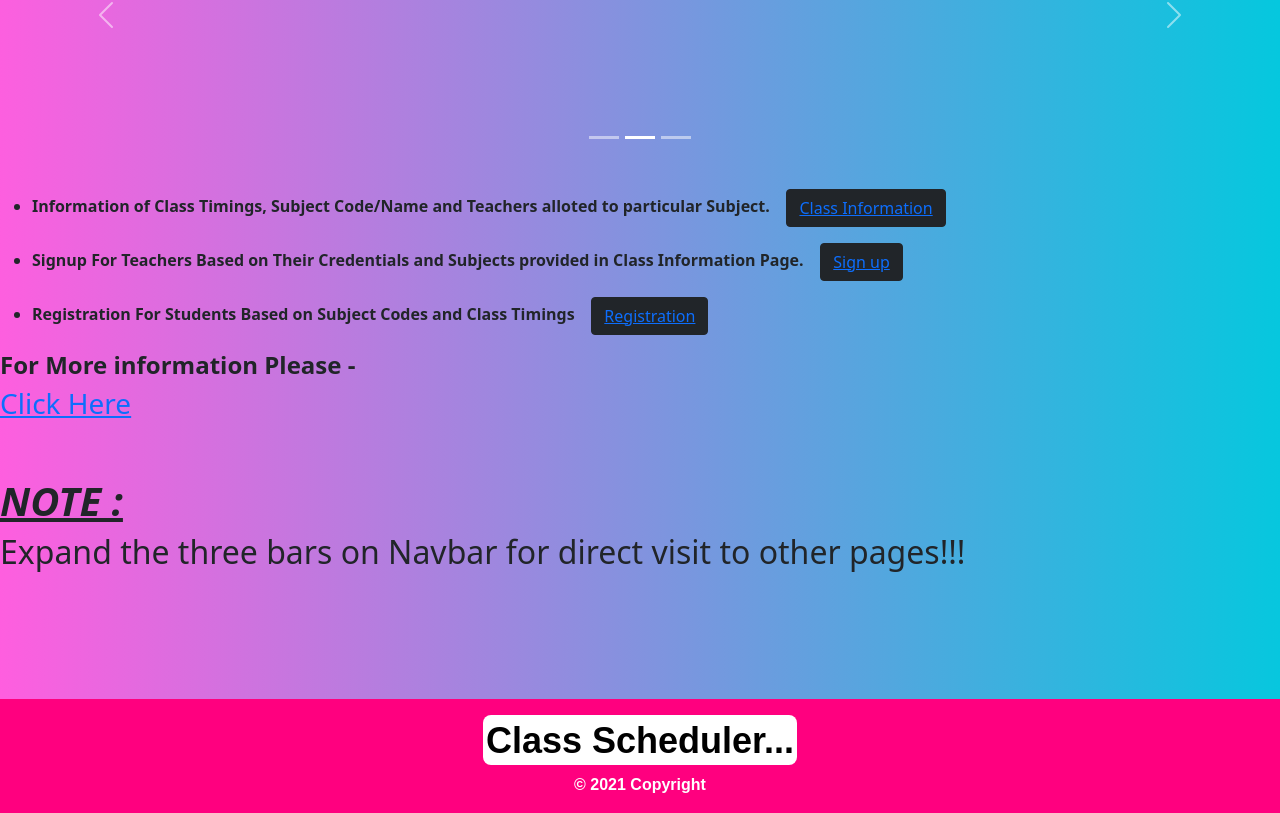
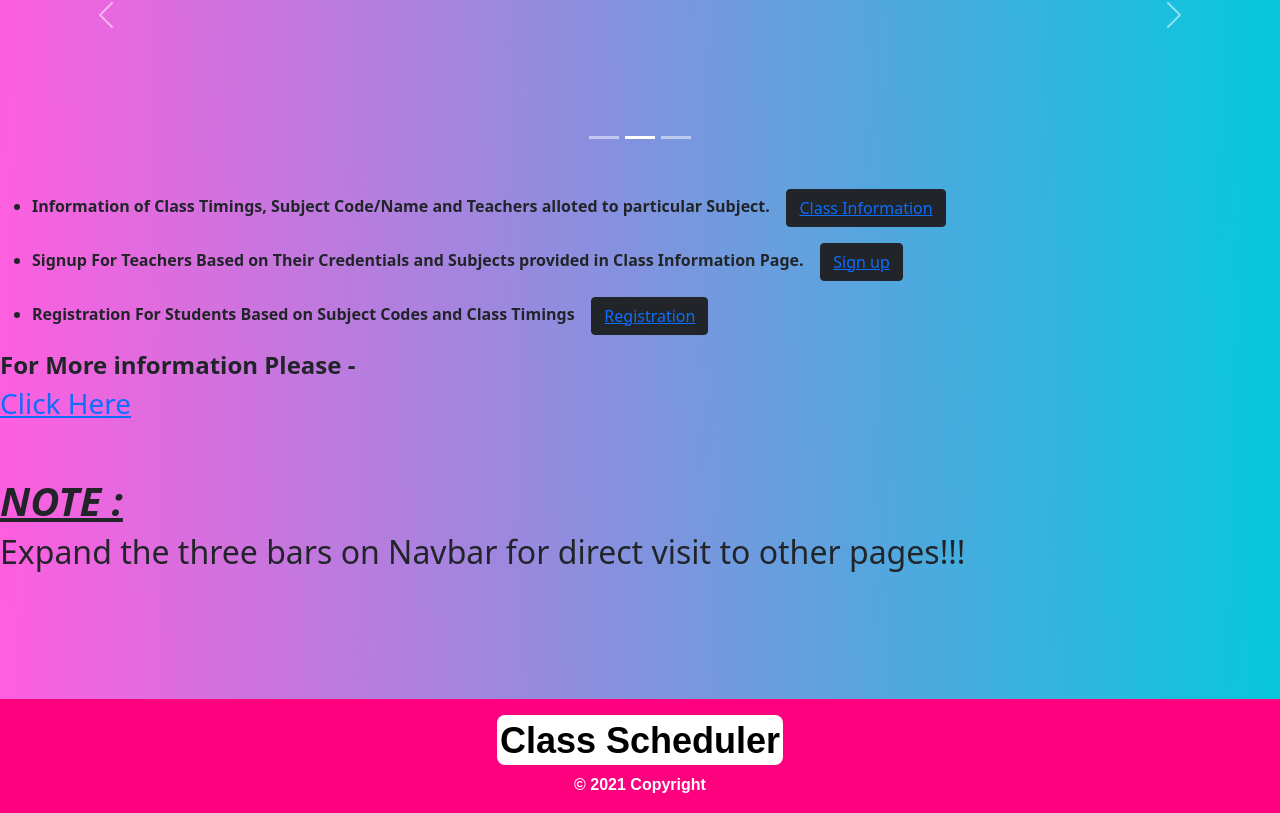
Before and after one commit to laxmi2230/Class_Scheduler_MSC, a React (Create React App) app in the folder scheduler_frontend/: page / in a window 1280 px wide. Shown: the part 227-1040 px from the top of the page. Built offline with nearby package versions, Linux system fonts and the light colour scheme.

Commit message:
Update Footer.js

```diff
--- a/scheduler_frontend/src/Components/Footer/Footer.js
+++ b/scheduler_frontend/src/Components/Footer/Footer.js
@@ -18,7 +18,7 @@ const Footer = () => (
               borderColor: "black"
             }}
           >
-            Class Scheduler...
+            Class Scheduler
           </h2>
         </div>
         <span> © 2021 Copyright</span>
```
